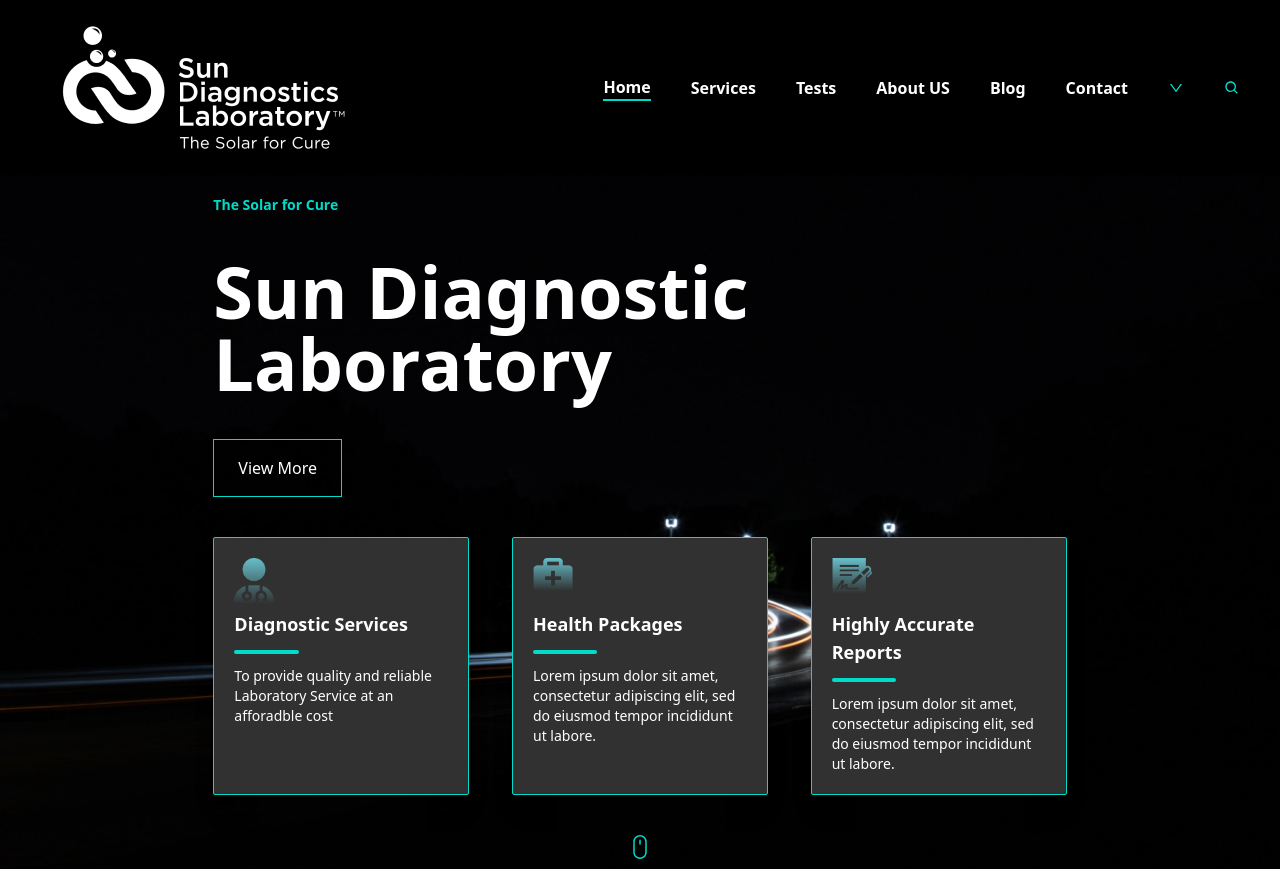
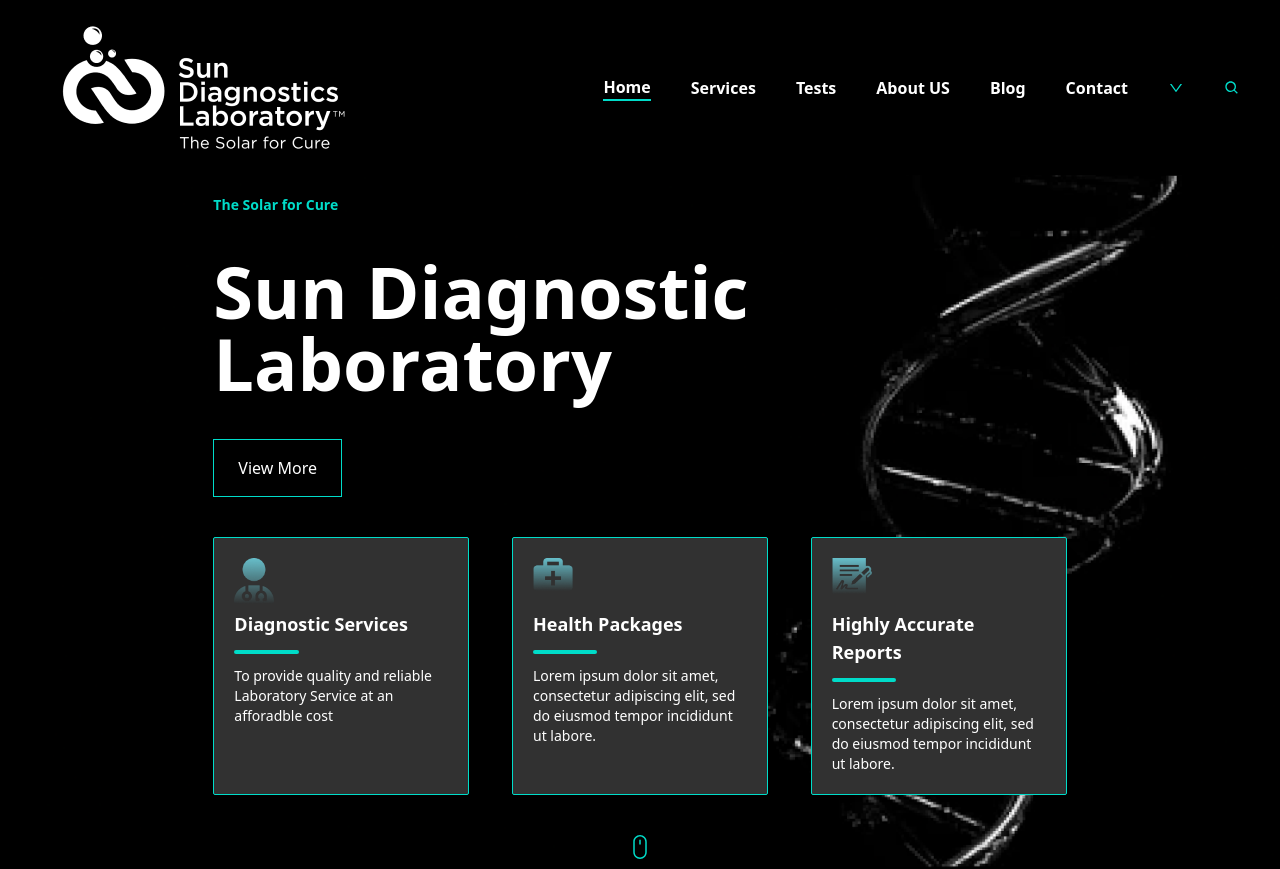
Before and after one commit to NEXT-BUG/sun-diagnostic-laboratory, a Next.js app: page / in a window 1280 px wide. Shown: the top 869 px of the page. Built offline with nearby package versions, Linux system fonts and the light colour scheme.

Commit message:
changed the Hero Bg

```diff
--- a/components/landingPage/Hero.js
+++ b/components/landingPage/Hero.js
@@ -3,7 +3,7 @@ import React from "react";
 import { SlMouse } from "react-icons/sl";
 const Hero = () => {
   return (
-    <div className="h-full w-screen hero-bg">
+    <div className="h-full w-screen hero-bg bg-black">
       <div className="pb-10 w-2/3 mx-auto space-y-10 flex flex-col items-center lg:items-start">
         <p className="text-primary text-center lg:text-left text-sm font-semibold pt-5">
           The Solar for Cure
```
Also changed, not shown: assets/images/hero-bg.png.
